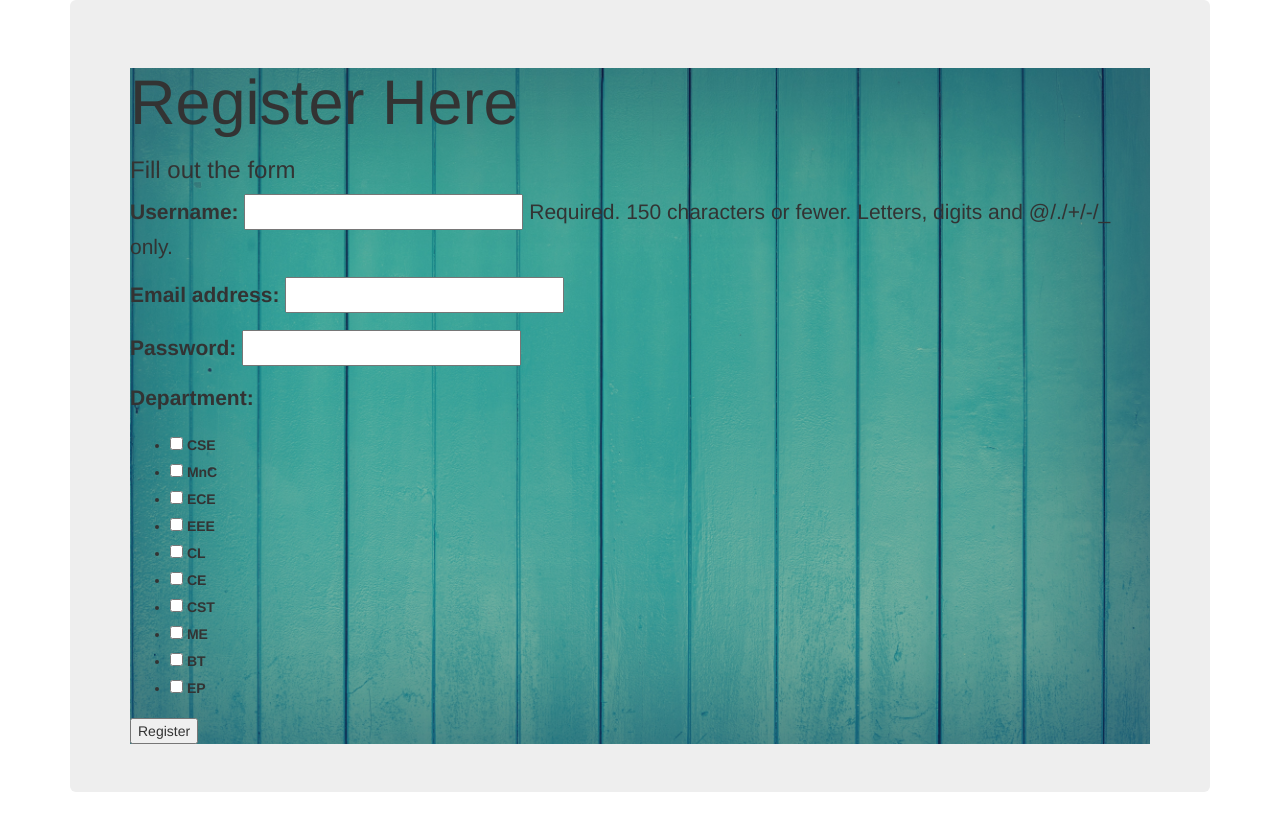
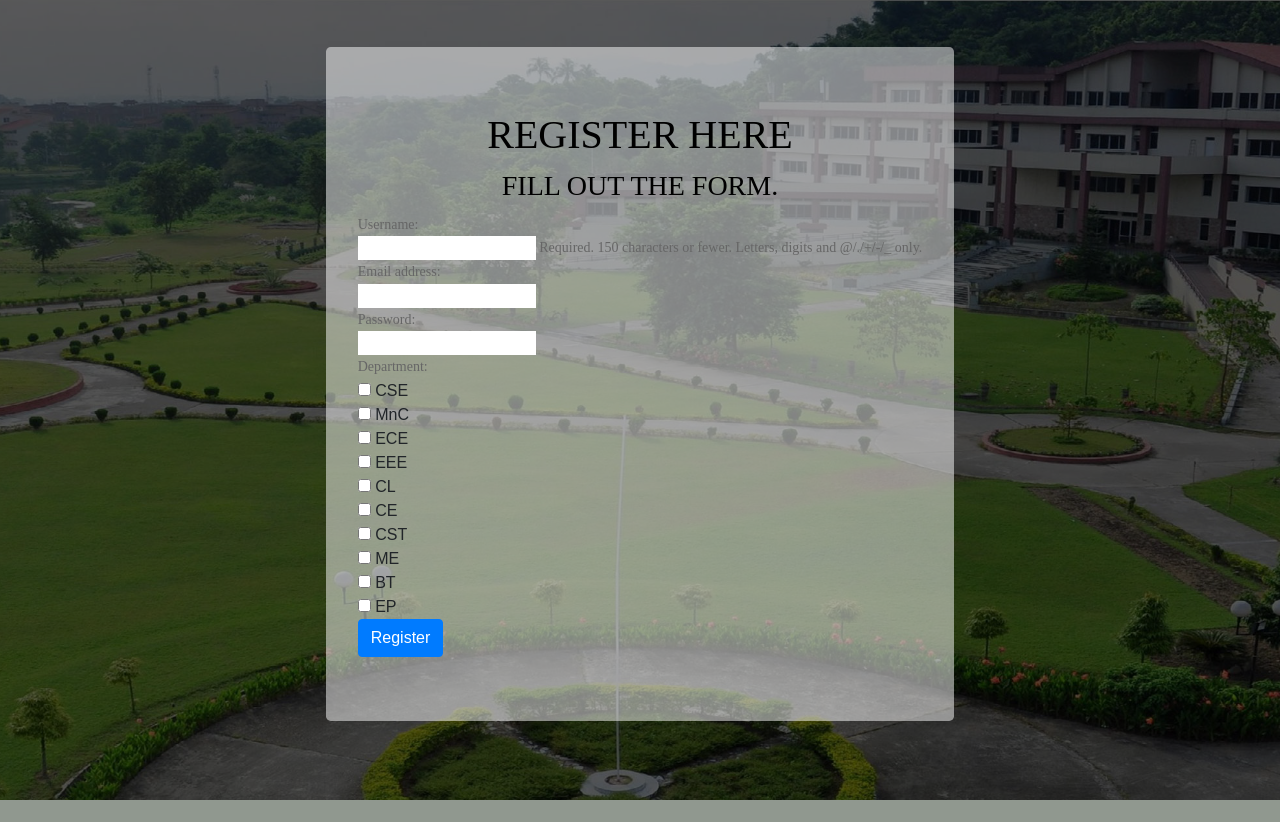
Before and after one commit to SamikshaSachdeva26/noDuesBeta, a Django app: page /main_app/registerLab/ in a window 1280 px wide. After the commit the page ends 800 px from the top, so only its background shows below. Run offline with Django 3.2, Linux system fonts and the light colour scheme; data comes from the database, SQL or seed files in the repository; both versions use the stored data as it was after the commit; some libraries are stand-ins or nearby versions; some web fonts are replaced.

Commit message:
added btech/mtech flags and improved the registration page

```diff
--- a/templates/main_app/register_page.html
+++ b/templates/main_app/register_page.html
@@ -1,27 +1,65 @@
 
 <!DOCTYPE html>
 {% load static %}
+{% load crispy_forms_tags %}
 <html lang="en" dir="ltr">
   <head>
     <meta charset="utf-8">
     <title></title>
-    <link rel="stylesheet" href="https://maxcdn.bootstrapcdn.com/bootstrap/3.4.1/css/bootstrap.min.css">
+    <link rel="stylesheet" href="https://maxcdn.bootstrapcdn.com/bootstrap/4.0.0/css/bootstrap.min.css" integrity="sha384-Gn5384xqQ1aoWXA+058RXPxPg6fy4IWvTNh0E263XmFcJlSAwiGgFAW/dAiS6JXm" crossorigin="anonymous">
     <link rel="stylesheet" href="{% static 'styles.css' %}">
     <style type="text/css">
 
-      .jumbotron .jumbotron-cont{
-        background-image: url("static/green-wooden-fence.jpg");
-        background-size:cover;
-      }
+    body,html {
+  height: 100%;
+}
+
+.jumbotron {
+ background: rgba(255,255,255, 0.5);
+}
+
+
+dd label input {
+   padding-right:10000px !important;
+}
 
     </style>
 
+
+    <meta name="viewport" content="width=device-width, initial-scale=1">
+  <!-- ===============================================================================================-->
+
+  <!--===============================================================================================-->
+  <!-- <link rel="stylesheet" type="text/css" href="vendor/bootstrap/css/bootstrap.min.css"> -->
+
+  <!--===============================================================================================-->
+    <link rel="stylesheet" type="text/css" href="{% static 'fonts/font-awesome-4.7.0/css/font-awesome.min.css' %}">
+  <!--===============================================================================================-->
+    <link rel="stylesheet" type="text/css" href="{% static 'fonts/Linearicons-Free-v1.0.0/icon-font.min.css' %}">
+  <!--===============================================================================================-->
+    <link rel="stylesheet" type="text/css" href="{% static 'vendor/animate/animate.css' }">
+  <!--===============================================================================================-->
+    <link rel="stylesheet" type="text/css" href="{% static 'vendor/css-hamburgers/hamburgers.min.css' %}">
+  <!--===============================================================================================-->
+    <link rel="stylesheet" type="text/css" href="{% static 'vendor/animsition/css/animsition.min.css' %}">
+  <!--===============================================================================================-->
+    <link rel="stylesheet" type="text/css" href="{% static 'vendor/select2/select2.min.css' %}">
+  <!--===============================================================================================-->
+    <link rel="stylesheet" type="text/css" href="{% static 'vendor/daterangepicker/daterangepicker.css' }">
+  <!--===============================================================================================-->
+    <link rel="stylesheet" type="text/css" href="{% static 'css/util.css' %}">
+    <link rel="stylesheet" type="text/css" href="{% static 'css/main.css' %}">
+  <!-- =============================================================================================== -->
 
 
   </head>
   <body>
 
-    <div class="container">
+    <div class="limiter">
+  		<div class="container-login100" style="background-image:url({% static 'images/bg-01.jpg' %})">
+    <!-- <div class="container h-100" style="width:40%"> -->
+      <div class="row align-items-center h-100">
+       <div class="col-12 mx-auto">
       <div class="jumbotron">
         <div class="jumbotron-cont">
 
@@ -30,8 +68,12 @@
           <h1>Thank You For Registering</h1>
         {% else  %}
         {% csrf_token %}
-          <h1>Register Here</h1>
-          <h3>Fill out the form</h3>
+          <span class="text-center"><span style="font-size:40px; color:black" class="login100-form-title p-b-10">
+  					Register Here
+  				</span><span class="login100-form-title p-b-10" style="color:black">
+  					Fill out the form.
+  				</span></span>
+
           {% if registerFlag == 0 %}
           <form action="{% url 'main_app:registerStudent' %}" method="post">
           {% elif registerFlag == 1 %}
@@ -44,36 +86,23 @@
           <form action="{% url 'main_app:registerHOD' %}" method="post">
           {% endif %}
             {% csrf_token %}
-            {{ user_form.as_p }}
-            {{ info_form.as_p }}
-            <input type="submit" name="" value="Register">
+
+            {{ user_form|crispy }}
+            {{ info_form|crispy }}
+            <input type="submit" class="btn btn-primary" name="" value="Register">
 
           </form>
         {% endif %}
 
-        <script src="{% static 'jquery-3.4.1.js' %}"></script>
-
-        <script type="text/javascript">
-        $('option').mousedown(function(e) {
-      e.preventDefault();
-      var originalScrollTop = $(this).parent().scrollTop();
-      console.log(originalScrollTop);
-      $(this).prop('selected', $(this).prop('selected') ? false : true);
-      var self = this;
-      $(this).parent().focus();
-      setTimeout(function() {
-          $(self).parent().scrollTop(originalScrollTop);
-      }, 0);
-
-      return false;
-    });
-
-        </script>
-
       </div>
-      </div>
+          </div>
+  </div>
+      <!-- </div> -->
 
     </div>
+  </div>
+
+</div>
 
   </body>
 </html>
```
Also changed, not shown: templates/main_app/btp_main_page.html (+4 -4 lines), db.sqlite3.
